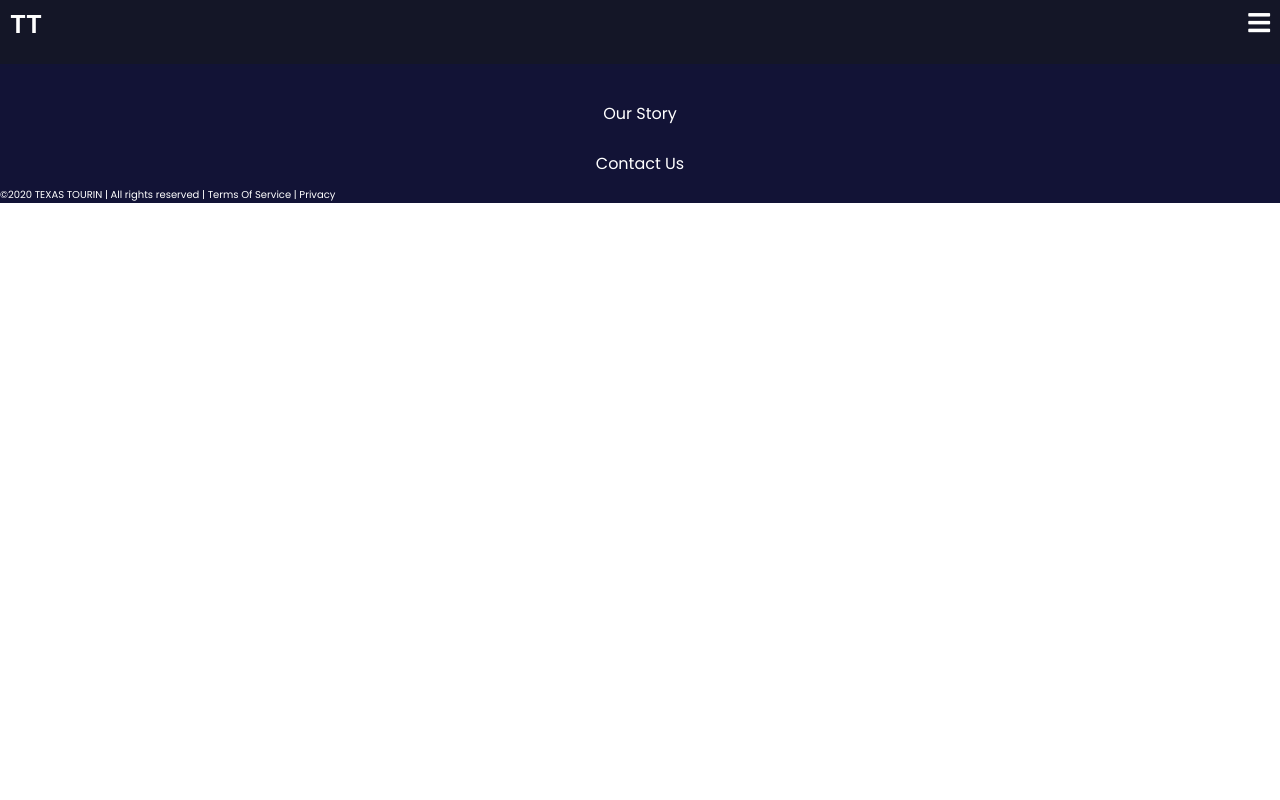
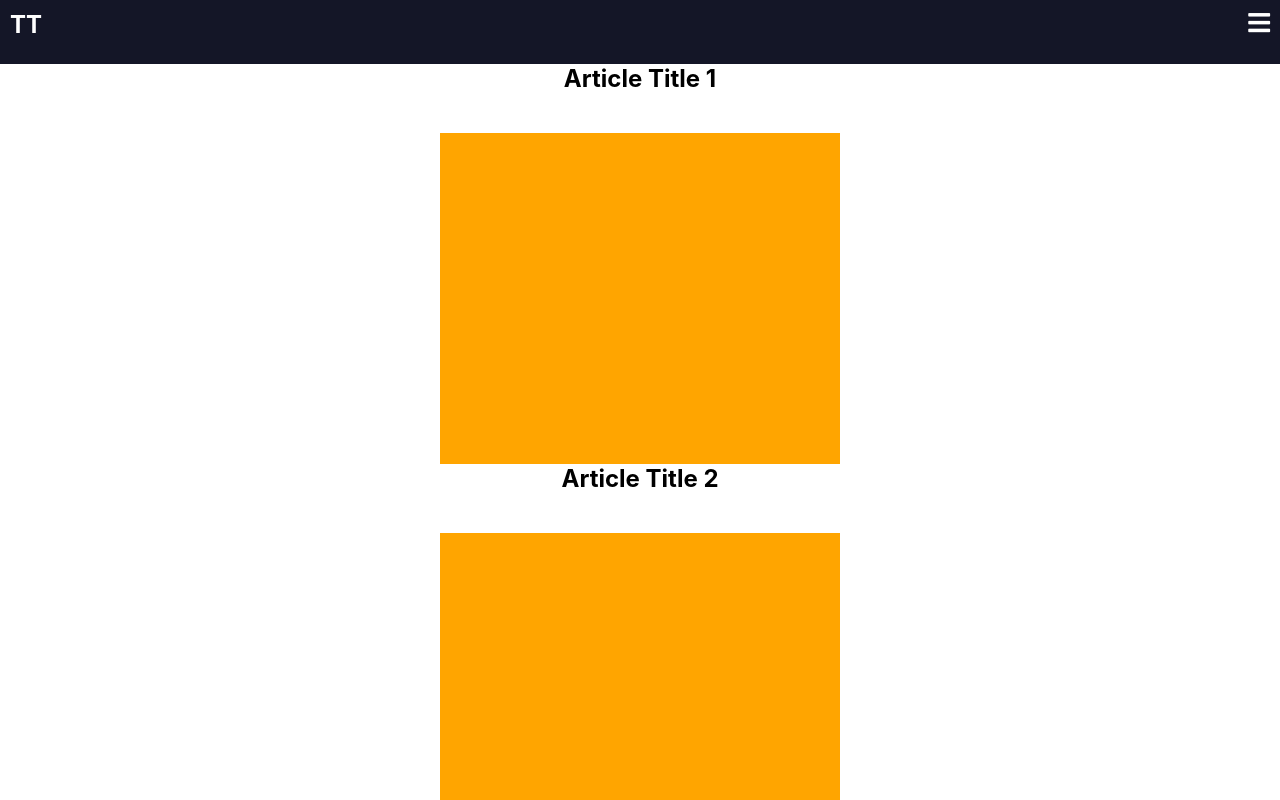
Before and after one commit to jennantran/TexasTourin, a React (Create React App) app in the folder texas/: page /Austin in a window 1280 px wide. Shown: the top 800 px of the page. Built offline with nearby package versions, Linux system fonts and the light colour scheme; a web font is replaced by a local one.

Commit message:
add citypage

```diff
--- a/texas/src/Austin/Austin.js
+++ b/texas/src/Austin/Austin.js
@@ -1,11 +1,14 @@
 import React, { Component } from 'react';
+import CityPage from '../CityPage/CityPage';
 import './Austin.css';
 
 
 class Austin extends Component{
     render(){
         return(
-            <section></section>
+            <section>
+                <CityPage></CityPage>
+            </section>
         )
     }
 }
--- /dev/null
+++ b/texas/src/CityPage/CityPage.css
@@ -0,0 +1,15 @@
+.cityArticles{
+    height: 100vh;
+    display: flex;
+    flex-direction: column;
+    text-align: center;
+}
+
+.cityArticle{
+    width: 400px;
+    margin-left: auto;
+    margin-right: auto;
+    height: 400px;
+    margin-top: 40px;
+    background-color: orange;
+}
--- /dev/null
+++ b/texas/src/CityPage/CityPage.js
@@ -0,0 +1,19 @@
+import React, { Component } from 'react';
+import './CityPage.css';
+
+class CityPage extends Component{
+    render(){
+        return(
+            <section className='cityArticles'>
+                <h2>Article Title 1</h2>
+                <section className='cityArticle 1'>
+                </section>
+                <h2>Article Title 2</h2>
+                <section className='cityArticle 2'>
+                </section>
+            </section>
+        )
+    }
+}
+
+export default CityPage;
```
